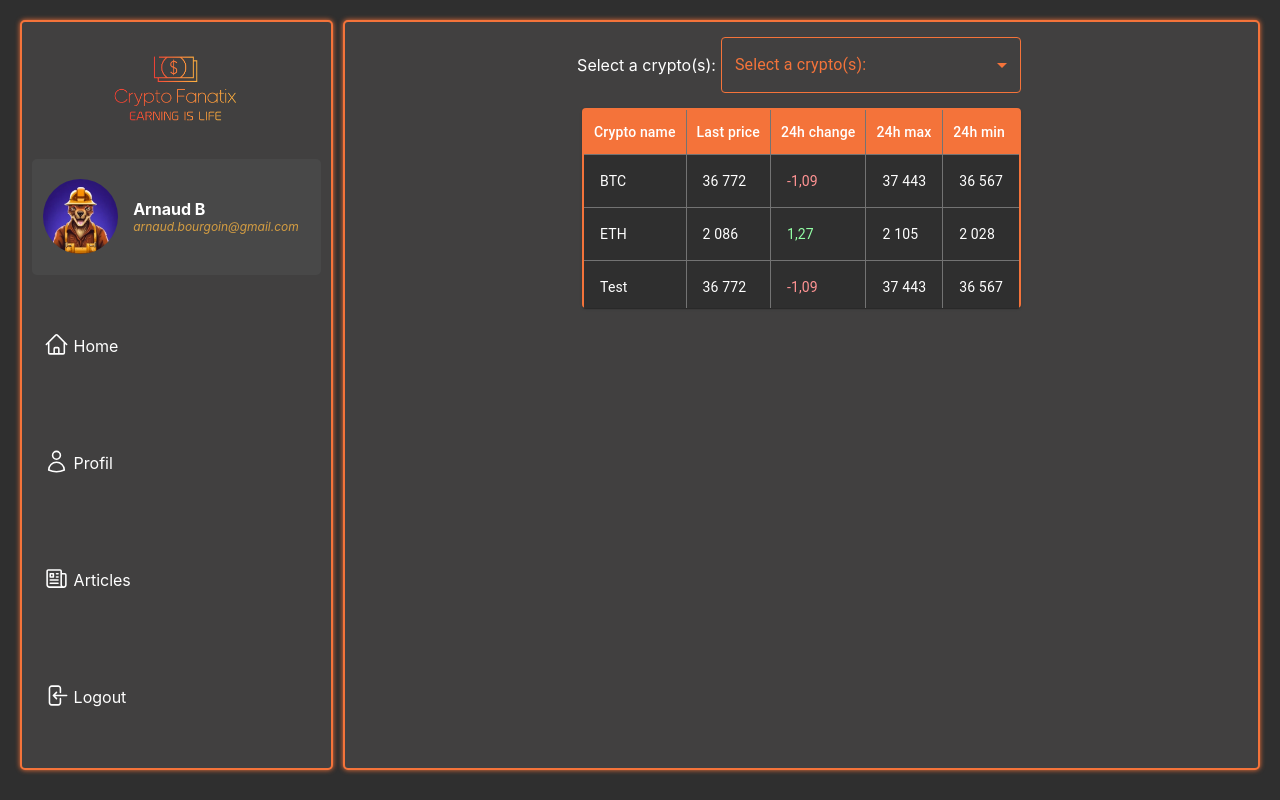
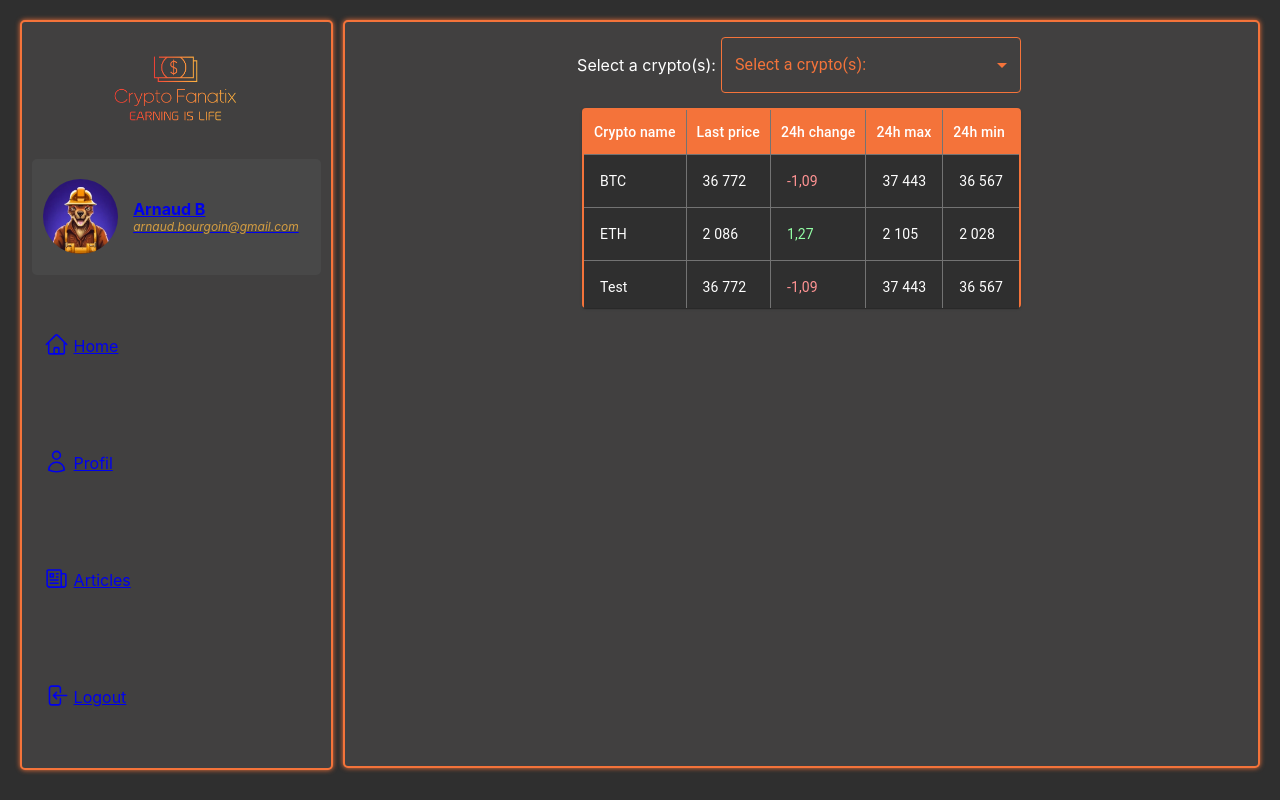
Before and after one commit to StarCobra/T-700-WEB-NCY_1, a React (Create React App) app in the folder apps/front/: page / in a window 1280 px wide. Built offline with nearby package versions, Linux system fonts and the light colour scheme.

Commit message:
feat(front): add router

```diff
--- a/apps/front/src/App.tsx
+++ b/apps/front/src/App.tsx
@@ -2,18 +2,29 @@ import React from "react";
 import { Box } from "@mui/material";
 import SideBarLayout from "./components/SideBar/Layout";
 import CryptoLayout from "./components/Crypto/Layout";
+import ProfileLayout from "./components/Profile/Layout";
+import ArticlesLayout from "./components/Articles/Layout";
+import ArticleDetailsLayout from "./components/Articles/Details/Layout";
+import { BrowserRouter as Router, Route, Routes } from "react-router-dom";
 
 function App() {
   return (
-    <Box className="layoutContainer">
-      <SideBarLayout />
+    <Router>
+      <Box className="layoutContainer">
+        <SideBarLayout />
 
-      <Box className="displayContainer">
-        <Box className="dataContainer">
-          <CryptoLayout />
+        <Box className="displayContainer">
+          <Box className="dataContainer">
+            <Routes>
+              <Route path="/" element={<CryptoLayout />} />
+              <Route path="/profile" element={<ProfileLayout />} />
+              <Route path="/articles" element={<ArticlesLayout />} />
+              <Route path="/articles/:id" element={<ArticleDetailsLayout />} />
+            </Routes>
+          </Box>
         </Box>
       </Box>
-    </Box>
+    </Router>
   );
 }
 
--- a/apps/front/src/components/SideBar/Layout.tsx
+++ b/apps/front/src/components/SideBar/Layout.tsx
@@ -1,15 +1,17 @@
 import React from "react";
-import LogoSideBar from "./Logo";
 import User from "./User";
 import Menu from "./Menu";
 import "../../style/default.scss";
 import "../../style/sidebar.scss";
 import { Box } from "@mui/material";
+import Logo from "../../assets/sideBar/logo.png";
 
 export default function Layout() {
   return (
     <Box className="sideBarContainer">
-      <LogoSideBar />
+      <Box className="logoLocation">
+        <img src={Logo} alt="" />
+      </Box>
 
       <User />
 
--- a/apps/front/src/components/SideBar/Logo.tsx
+++ /dev/null
@@ -1,11 +0,0 @@
-import React from "react";
-import Logo from "../../assets/sideBar/logo.png";
-import { Box } from "@mui/material";
-
-export default function LogoSideBar() {
-  return (
-    <Box className="logoLocation">
-      <img src={Logo} alt="" />
-    </Box>
-  );
-}
--- a/apps/front/src/components/SideBar/Menu.tsx
+++ b/apps/front/src/components/SideBar/Menu.tsx
@@ -1,10 +1,11 @@
 import React from "react";
 import { Box } from "@mui/material";
+import { Link } from "react-router-dom";
 
 export default function Menu() {
   return (
     <Box className="differentMenus">
-      <Box className="Menu">
+      <Link to="/" className="Menu">
         <Box className="menuIcon">
           <svg
             xmlns="http://www.w3.org/2000/svg"
@@ -12,7 +13,8 @@ export default function Menu() {
             viewBox="0 0 24 24"
             strokeWidth={1.5}
             stroke="currentColor"
-            className="menuIcon">
+            className="menuIcon"
+          >
             <path
               strokeLinecap="round"
               strokeLinejoin="round"
@@ -22,9 +24,9 @@ export default function Menu() {
         </Box>
 
         <Box className="menuLabel">Home</Box>
-      </Box>
+      </Link>
 
-      <Box className="Menu">
+      <Link to={"/profile"} className="Menu">
         <Box className="menuIcon">
           <svg
             xmlns="http://www.w3.org/2000/svg"
@@ -32,7 +34,8 @@ export default function Menu() {
             viewBox="0 0 24 24"
             strokeWidth={1.5}
             stroke="currentColor"
-            className="menuIcon">
+            className="menuIcon"
+          >
             <path
               strokeLinecap="round"
               strokeLinejoin="round"
@@ -42,9 +45,9 @@ export default function Menu() {
         </Box>
 
         <Box className="menuLabel">Profil</Box>
-      </Box>
+      </Link>
 
-      <Box className="Menu">
+      <Link to={"/articles"} className="Menu">
         <Box className="menuIcon">
           <svg
             xmlns="http://www.w3.org/2000/svg"
@@ -52,7 +55,8 @@ export default function Menu() {
             viewBox="0 0 24 24"
             strokeWidth={1.5}
             stroke="currentColor"
-            className="menuIcon">
+            className="menuIcon"
+          >
             <path
               strokeLinecap="round"
               strokeLinejoin="round"
@@ -62,9 +66,9 @@ export default function Menu() {
         </Box>
 
         <Box className="menuLabel">Articles</Box>
-      </Box>
+      </Link>
 
-      <Box className="Menu">
+      <Link to="/logout" className="Menu">
         <Box className="menuIcon">
           <svg
             xmlns="http://www.w3.org/2000/svg"
@@ -72,7 +76,8 @@ export default function Menu() {
             viewBox="0 0 24 24"
             strokeWidth={1.5}
             stroke="currentColor"
-            className="menuIcon">
+            className="menuIcon"
+          >
             <path
               strokeLinecap="round"
               strokeLinejoin="round"
@@ -82,7 +87,7 @@ export default function Menu() {
         </Box>
 
         <Box className="menuLabel">Logout</Box>
-      </Box>
+      </Link>
     </Box>
   );
 }
--- a/apps/front/src/components/SideBar/User.tsx
+++ b/apps/front/src/components/SideBar/User.tsx
@@ -1,10 +1,11 @@
 import React from "react";
 import profilePic from "../../assets/sideBar/profil.png";
 import { Box } from "@mui/material";
+import { Link } from "react-router-dom";
 
 export default function User() {
   return (
-    <Box className="userLocation">
+    <Link to="/profile" className="userLocation">
       <Box className="userProfilePicture">
         <img src={profilePic} alt="" />
       </Box>
@@ -14,6 +15,6 @@ export default function User() {
 
         <Box className="userMail">arnaud.bourgoin@gmail.com</Box>
       </Box>
-    </Box>
+    </Link>
   );
 }
```
